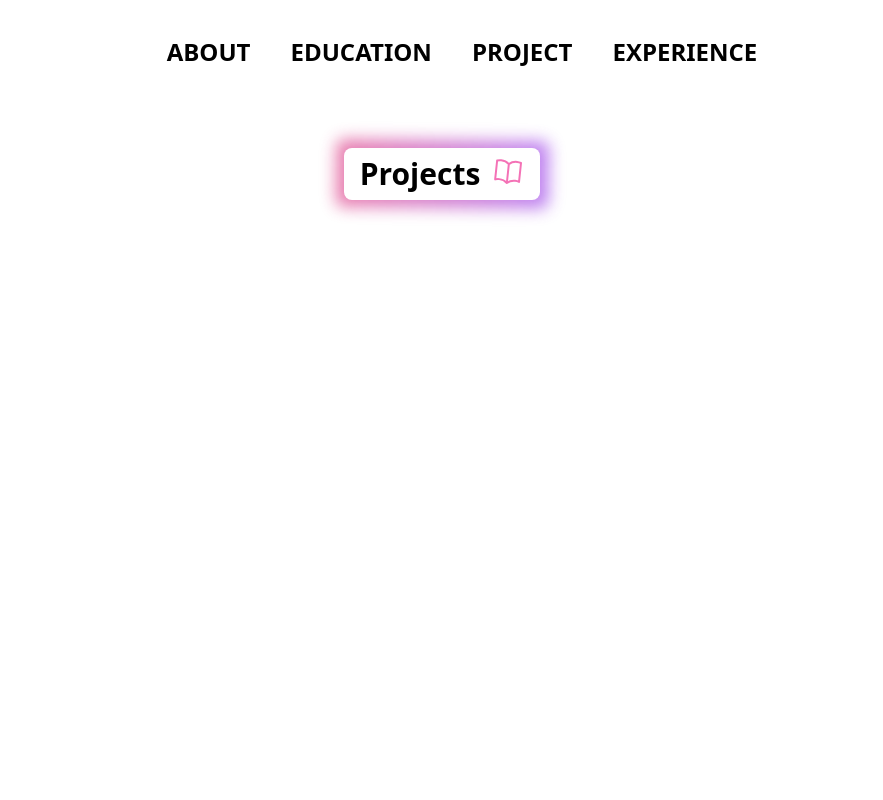
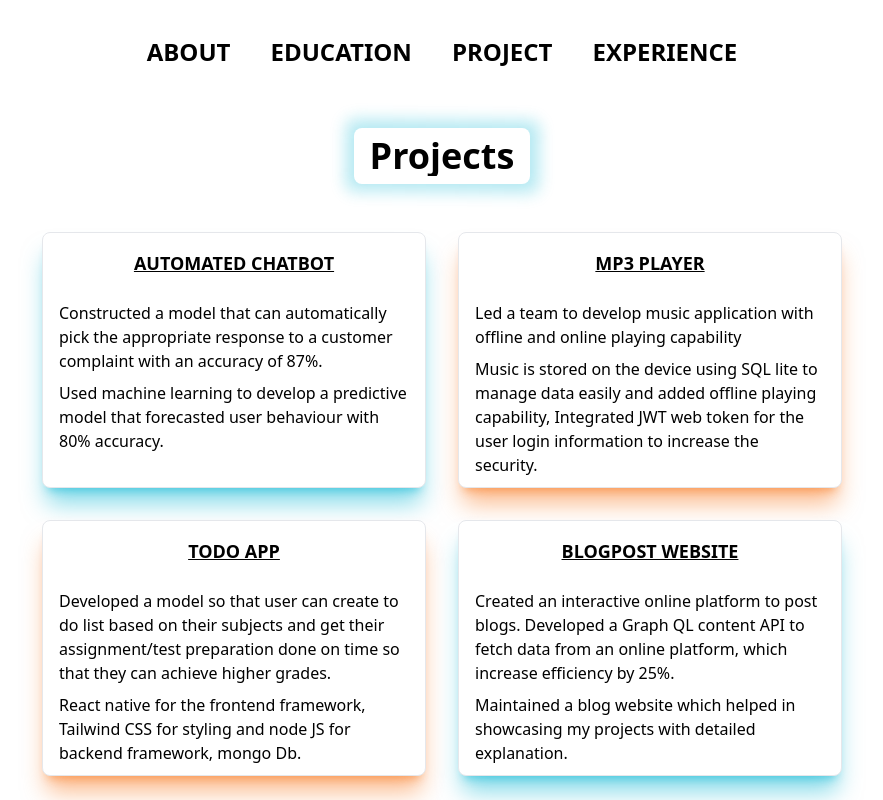
Before and after one commit to aryanluther/portfoliolatest, a Next.js app: page /project in a window 1280 px wide. Shown: the whole page, without its empty margins (198-1081 px from the left). Built offline with nearby package versions, Linux system fonts and the light colour scheme.

Commit message:
every animation is done. Deployed to vercel

```diff
--- a/components/header.tsx
+++ b/components/header.tsx
@@ -4,7 +4,7 @@ import React from "react";
 export default function header() {
   return (
     <>
-      <nav className="pt-5 lg:pl-10 text-xl">
+      <nav className="pt-5 text-xl font-medium z-20 relative">
         <div className="flex items-center justify-center">
           <div className="">
             <div
--- a/pages/_app.tsx
+++ b/pages/_app.tsx
@@ -1,14 +1,17 @@
 import "@/styles/globals.css";
+import { AnimatePresence } from "framer-motion";
 import type { AppProps } from "next/app";
 import Header from "../components/header";
 
-export default function App({ Component, pageProps }: AppProps) {
+export default function App({ Component, pageProps, router }: AppProps) {
   return (
     <>
       <div className="mb-2">
         <Header />
       </div>
-      <Component {...pageProps} />
+      <AnimatePresence initial={false} mode={"wait"}>
+        <Component key={router.pathname} {...pageProps} />
+      </AnimatePresence>
     </>
   );
 }
--- a/pages/education.tsx
+++ b/pages/education.tsx
@@ -1,16 +1,29 @@
 import React from "react";
+import { motion as m } from "framer-motion";
 
 export default function education() {
   return (
-    <div className="lg:mt-16 mt-4 lg:ml-40 lg:pl-8 pl-4">
+    <m.div
+      initial={{ y: "100%" }}
+      animate={{ y: "0%" }}
+      transition={{ duration: 0.75, ease: "easeOut" }}
+      exit={{ opacity: 1 }}
+      className="absolute top-0 left-0 w-full h-full"
+    >
+      <div className="lg:mt-32 mt-4 lg:ml-40 lg:pl-8 pl-4">
         <div className="flex">
           <div className="pb-1">
             <div className="relative group">
               <div className="absolute -inset-2 bg-gradient-to-r from-pink-600 to-purple-600 rounded-lg blur opacity-60 group-hover:opacity-100 transition duration-1000 group-hover:duration-200 animate-tilt"></div>
-            <div className="relative flex bg-white rounded-lg lg:p-2 p-2 lg:px-4 px-2">
-              <h1 className="font-serif lg:text-4xl text-2xl font-bold text-transparent bg-clip-text bg-gradient-to-r from-black to-black ">
+              <div className="relative flex bg-white rounded-lg lg:p-2 p-2 lg:px-4 px-2 overflow-hidden">
+                <m.h1
+                  animate={{ y: 0 }}
+                  initial={{ y: "100%" }}
+                  transition={{ delay: 0.5, duration: 0.5 }}
+                  className="font-serif lg:text-4xl text-2xl font-bold text-transparent bg-clip-text bg-gradient-to-r from-black to-black "
+                >
                   Education
-              </h1>
+                </m.h1>
                 <svg
                   xmlns="http://www.w3.org/2000/svg"
                   fill="none"
@@ -69,8 +82,8 @@ export default function education() {
                   Learned everything about Full-Stack development.
                 </p>
                 <p className="flex ml-10 font-light lg:text-xl">
-                Highlights: JS framework - (React, Angular, Express), Rest API,
-                Mongo DB, Authentication.
+                  Highlights: JS framework - (React, Angular, Express), Rest
+                  API, Mongo DB, Authentication.
                 </p>
               </div>
             </div>
@@ -133,7 +146,8 @@ export default function education() {
                   </p>
                 </div>
                 <p className="ml-10 font-light lg:text-xl">
-                Learned everything about Continous integration and development.
+                  Learned everything about Continous integration and
+                  development.
                 </p>
                 <p className="flex ml-10 font-light lg:text-xl">
                   Highlights: Docker, Jenkins, System planning, Analysis, desing
@@ -211,5 +225,6 @@ export default function education() {
           </div>
         </div>
       </div>
+    </m.div>
   );
 }
--- a/pages/index.tsx
+++ b/pages/index.tsx
@@ -14,7 +14,13 @@ export default function Home() {
         <link rel="icon" href="/favicon.ico" />
       </Head>
       <main>
-        <m.div>
+        <m.div
+          initial={{ y: "100%" }}
+          animate={{ y: "0%" }}
+          transition={{ duration: 0.75, ease: "easeOut" }}
+          exit={{ opacity: 1 }}
+          className="absolute top-0 left-0 w-full h-full"
+        >
           <div className="relative w-full max-w">
             <div className="flex i">
               <div className="absolute lg:ml-96 lg:mt-24 lg:top-10 lg:left-10 top-0 -left-4 w-72 h-72 bg-pink-300 rounded-full mix-blend-multiply filter blur-xl opacity-70 animate-blob"></div>
@@ -22,12 +28,19 @@ export default function Home() {
               <div className="absolute lg:-bottom-8 lg:left-60 -bottom-8 left-20 w-72 h-72 bg-purple-300 rounded-full mix-blend-multiply filter blur-xl opacity-70 animate-blob animation-delay-4000"></div>
             </div>
             <div className="relative">
-              <div className="flex lg:pl-8 pl-4 lg:ml-40 lg:mt-32 mt-32 lg:pr-0 pr-4 p-1">
+              <div className="flex lg:pl-8 pl-4 lg:ml-40 lg:mt-72 mt-32 lg:pr-0 pr-4 p-1">
                 <div>
                   <div className="flex">
-                    <h2 className="text-2xl lg:text-6xl font-bold pr-3">
-                      Hello
-                    </h2>
+                    <div className="overflow-hidden">
+                      <m.h2
+                        animate={{ y: 0 }}
+                        initial={{ y: "100%" }}
+                        transition={{ delay: 0.5, duration: 0.5 }}
+                        className="text-2xl lg:text-6xl font-bold pr-3"
+                      >
+                        Hello
+                      </m.h2>
+                    </div>
                     <span className="animate-bounce">
                       <img src="https://img.icons8.com/ios/50/null/so-so.png" />
                     </span>
--- a/pages/project.tsx
+++ b/pages/project.tsx
@@ -1,36 +1,105 @@
 import React from "react";
+import { motion as m } from "framer-motion";
 
 export default function project() {
   return (
-    <div className="bg-red">
-      <div className="lg:mt-16 mt-4">
+    <m.div
+      initial={{ y: "100%" }}
+      animate={{ y: "0%" }}
+      transition={{ duration: 0.75, ease: "easeOut" }}
+      exit={{ opacity: 1 }}
+      className="absolute top-0 left-0 w-full h-full"
+    >
+      <div className="lg:mt-32 mt-4 pb-12">
         <div className="flex justify-center">
-          <div className="pb-1">
+          <div className="pb-">
             <div className="relative group">
-              <div className="absolute -inset-2 bg-gradient-to-r from-pink-600 to-purple-600 rounded-lg blur opacity-60 group-hover:opacity-100 transition duration-1000 group-hover:duration-200 animate-tilt"></div>
-              <div className="relative flex bg-white rounded-lg lg:p-2 p-2 lg:px-4 px-2">
-                <h1 className="font-serif lg:text-3xl text-2xl font-bold text-transparent bg-clip-text bg-gradient-to-r from-black to-black ">
+              <div className="absolute -inset-2 bg-gradient-to-r from-cyan-500/50 to-cyan-500/50 rounded-lg blur opacity-60 group-hover:opacity-100 transition duration-1000 group-hover:duration-200 animate-tilt"></div>
+              <div className="relative flex bg-white rounded-lg lg:p-2 p-2 lg:px-4 px-2 overflow-hidden">
+                <m.h1
+                  animate={{ y: 0 }}
+                  initial={{ y: "100%" }}
+                  transition={{ delay: 0.5, duration: 0.5 }}
+                  className="font-serif lg:text-4xl text-3xl font-bold text-transparent bg-clip-text bg-gradient-to-r from-black to-black "
+                >
                   Projects
-                </h1>
-                <svg
-                  xmlns="http://www.w3.org/2000/svg"
-                  fill="none"
-                  viewBox="0 0 24 24"
-                  stroke-width="1.5"
-                  stroke="currentColor"
-                  className="lg:ml-3 ml-2 lg:w-8 lg:h-8 w-8 h-8 rotate-6 text-pink-400"
-                >
-                  <path
-                    stroke-linecap="round"
-                    stroke-linejoin="round"
-                    d="M12 6.042A8.967 8.967 0 006 3.75c-1.052 0-2.062.18-3 .512v14.25A8.987 8.987 0 016 18c2.305 0 4.408.867 6 2.292m0-14.25a8.966 8.966 0 016-2.292c1.052 0 2.062.18 3 .512v14.25A8.987 8.987 0 0018 18a8.967 8.967 0 00-6 2.292m0-14.25v14.25"
-                  />
-                </svg>
+                </m.h1>
               </div>
             </div>
           </div>
         </div>
       </div>
-    </div>
+      <div className="flex justify-center content-center">
+        <div className="grid lg:grid-cols-2 lg:grid-row-2  gap-8">
+          <div className="border bg-white rounded-lg h-64 w-96 p-4 shadow-xl shadow-cyan-500/50">
+            <div>
+              <div className="flex justify-center pb-4">
+                <h1 className="font-bold underline text-lg">
+                  AUTOMATED CHATBOT
+                </h1>
+              </div>
+              <p className="pt-2">
+                Constructed a model that can automatically pick the appropriate
+                response to a customer complaint with an accuracy of 87%.
+              </p>
+              <p className="pt-2">
+                Used machine learning to develop a predictive model that
+                forecasted user behaviour with 80% accuracy.
+              </p>
+            </div>
+          </div>
+          <div className="border  bg-white rounded-lg h-64 w-96 p-4 shadow-xl shadow-orange-500/50">
+            <div>
+              <div className="flex justify-center pb-4">
+                <h1 className="font-bold text-lg underline">MP3 PLAYER</h1>
+              </div>
+              <p className="pt-2">
+                Led a team to develop music application with offline and online
+                playing capability
+              </p>
+              <p className="pt-2">
+                Music is stored on the device using SQL lite to manage data
+                easily and added offline playing capability, Integrated JWT web
+                token for the user login information to increase the security.
+              </p>
+            </div>
+          </div>
+          <div className="border  bg-white rounded-lg h-64 w-96 p-4 shadow-xl shadow-orange-500/50">
+            <div>
+              <div className="flex justify-center pb-4">
+                <h1 className="font-bold underline text-lg">TODO APP</h1>
+              </div>
+              <p className="pt-2">
+                Developed a model so that user can create to do list based on
+                their subjects and get their assignment/test preparation done on
+                time so that they can achieve higher grades.
+              </p>
+              <p className="pt-2">
+                React native for the frontend framework, Tailwind CSS for
+                styling and node JS for backend framework, mongo Db.
+              </p>
+            </div>
+          </div>
+          <div className="border  bg-white rounded-lg h-64 w-96 p-4 shadow-xl shadow-cyan-500/50">
+            <div>
+              <div className="flex justify-center pb-4">
+                <h1 className="font-bold underline text-lg">
+                  BLOGPOST WEBSITE
+                </h1>
+              </div>
+              <p className="pt-2">
+                Created an interactive online platform to post blogs. Developed
+                a Graph QL content API to fetch data from an online platform,
+                which increase efficiency by 25%.
+              </p>
+              <p className="pt-2">
+                Maintained a blog website which helped in showcasing my projects
+                with detailed explanation.
+              </p>
+            </div>
+          </div>
+        </div>
+      </div>
+    </m.div>
   );
 }
```
Also changed, not shown: pages/experience.tsx (+29 -16 lines). Lines whose indentation alone changed are shown as unchanged.
